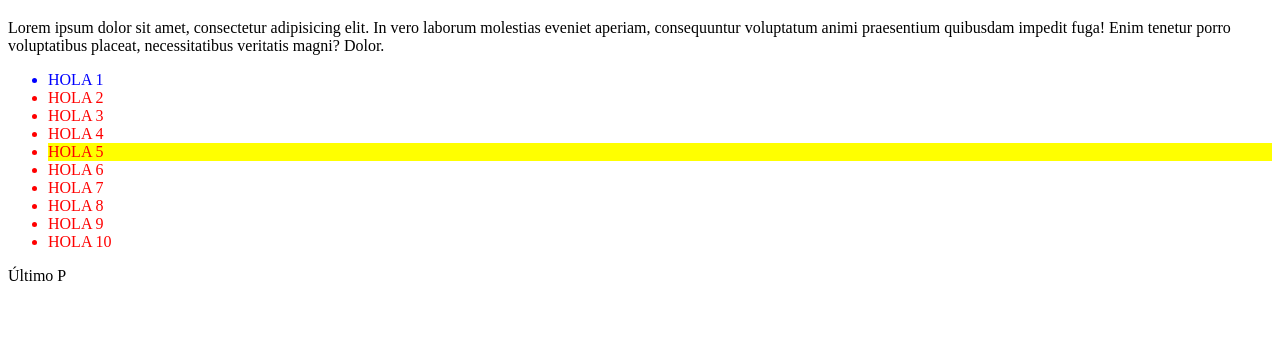
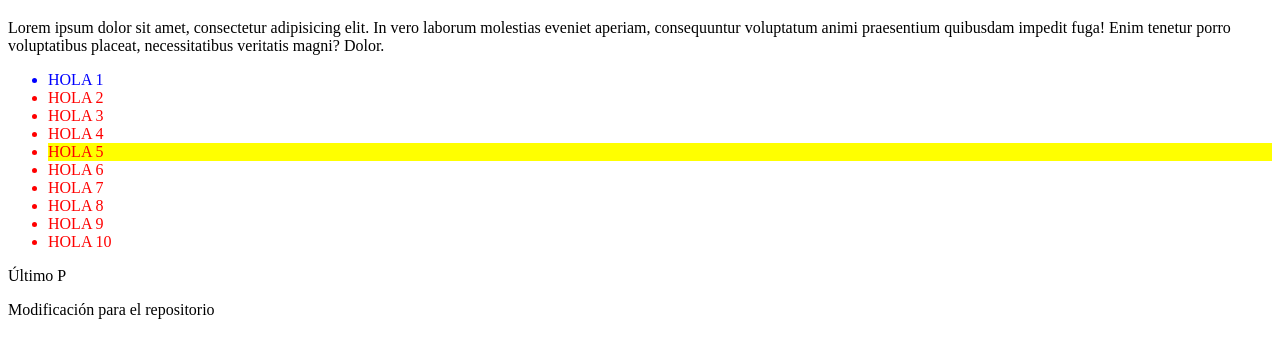
Before and after one commit to profezepeda/py2023_AM_mod2, a plain HTML site: page clase_jquery.html in a window 1280 px wide. Shown: the part 61-418 px from the top of the page. Drawn offline with nearby package versions, Linux system fonts and the light colour scheme.

Commit message:
cambios en la clase de jquery

```diff
--- a/clase_jquery.html
+++ b/clase_jquery.html
@@ -30,6 +30,7 @@
     <li class="external">TEXTO 10</li>
   </ul>
   <p>Último P</p>
+  <p>Modificación para el repositorio</p>
 </body>
 </html>
 <script src="https://code.jquery.com/jquery-3.6.4.min.js" integrity="sha256-oP6HI9z1XaZNBrJURtCoUT5SUnxFr8s3BzRl+cbzUq8=" crossorigin="anonymous"></script>
```
